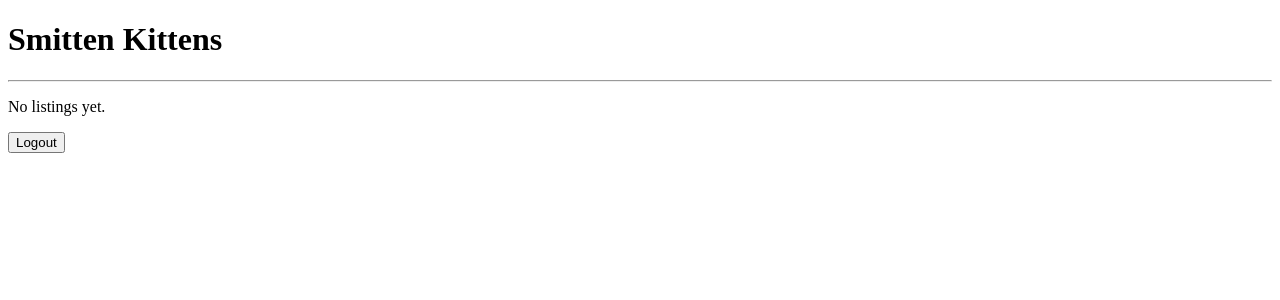
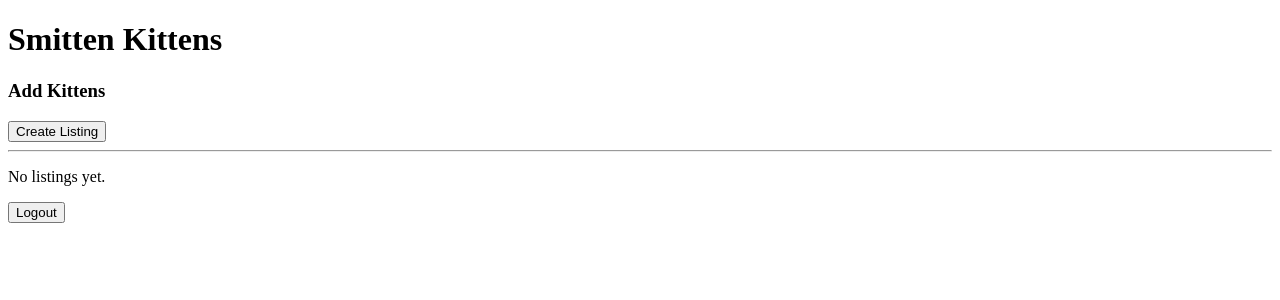
Before and after one commit to KTerew/SDEV_220_Final_Project_Smitten_Kittens, a Django app: page / in a window 1280 px wide. Shown: the part 26-326 px from the top of the page. Run offline with Django 5.2, Linux system fonts and the light colour scheme; data that the repository does not hold is empty.

```diff
--- /dev/null
+++ b/kittens/forms.py
@@ -0,0 +1,21 @@
+from django import forms
+from .models import Kitten, Listing
+
+class KittenForm(forms.ModelForm):
+    class Meta:
+        model = Kitten
+        fields = (
+            'name',
+            'description',
+            'available',
+            'photo',
+            'gender',
+            'spayed',
+            'zipcode'
+            )
+
+
+class ListingForm(forms.ModelForm):
+    class Meta:
+        model = Listing
+        fields = []
--- a/kittens/templates/kittens/home.html
+++ b/kittens/templates/kittens/home.html
@@ -21,6 +21,13 @@
 </nav>
 
 <h1>Smitten Kittens</h1>  <!--HOME PAGE-->
+
+<h3>Add Kittens</h3>
+<form method="post">
+    {% csrf_token %}
+    {{ form.as_p }}
+    <button type="submit">Create Listing</button>
+</form>
 
 <hr>
 
--- a/kittens/urls.py
+++ b/kittens/urls.py
@@ -3,6 +3,10 @@ from . import views
 
 urlpatterns = [
     path('', views.home, name='home'),  # Home page
-    path("kitten/<int:pk>/", views. kitten_detail,  # Detail page for individual kitten
+    path("kitten/<int:kitten_id>/", views. kitten_detail,  # Detail page for individual kitten
           name="kitten_detail"),  # <int:pk> captures the kitten's primary key from the URL
+    path("listing/<int:listing_id>/kittens/new/",
+          views.create_kitten, name="create_kitten"),
+      path("kitten/<int:kitten_id>/edit/", views.edit_kitten, name="edit_kitten",),
+      path("kitten/<int:kitten_id>/delete/",views.delete_kitten,name="delete_kitten"),
 ]
--- a/kittens/views.py
+++ b/kittens/views.py
@@ -1,17 +1,37 @@
-from django.shortcuts import render, get_object_or_404
+from django.shortcuts import render, get_object_or_404, redirect
 from .models import Listing, Kitten
+from .forms import KittenForm, ListingForm
 from .utils import zipcode_to_city
+# TEMP
+from django.contrib.auth import get_user_model
+
 
 
 
 def home(request):
     listings = Listing.objects.filter(kittens__isnull=False).distinct()  # Homepage only shows listings with kittens in them
+
+    if request.method == "POST":
+        form = ListingForm(request.POST)
+        if form.is_valid():
+            listing = form.save(commit=False)
+
+            # TEMP FIX (since login is not merged yet)
+            User = get_user_model()
+            listing.owner = User.objects.first()
+
+            listing.save()
+            return redirect("create_kitten", listing_id=listing.pk)
+    else:
+        form = ListingForm()
+
     return render(request, "kittens/home.html", {
-        "listings": listings}  # Pass listings from view to template for display
+        "listings": listings, # Pass listings from view to template for display
+        "form":form}
     )
 
-def kitten_detail(request, pk):
-    kitten = get_object_or_404(Kitten, pk=pk)  # Retrieve kitten with PrimaryKey only if it exists
+def kitten_detail(request, kitten_id):
+    kitten = get_object_or_404(Kitten, pk=kitten_id)  # Retrieve kitten with PrimaryKey only if it exists
 
         # Convert kitten's zipcode into city and state using pgeocode
     city, state = zipcode_to_city(kitten.zipcode)
@@ -22,3 +42,64 @@ def kitten_detail(request, pk):
         "city": city,
         "state": state}
     )
+
+
+def create_kitten(request, listing_id):
+    listing = get_object_or_404(Listing, pk=listing_id)
+    kittens = listing.kittens.all()
+
+    if request.method == "POST":
+        form = KittenForm(request.POST, request.FILES)
+        if form.is_valid():
+            kitten = form.save(commit=False)
+            kitten.listing = listing
+            kitten.save()
+            return redirect("create_kitten", listing_id=listing.pk)
+    else:
+        form = KittenForm()
+
+    return render(request, 'kittens/kitten_edit.html',
+                   {'form':form,
+                    'listing':listing,
+                    "kittens": kittens,}
+                    )
+
+def edit_kitten(request, kitten_id):
+    kitten = get_object_or_404(Kitten, pk=kitten_id)
+
+    if request.method == "POST":
+        form = KittenForm(request.POST, request.FILES, instance=kitten)
+
+        if form.is_valid():
+            form.save()
+            return redirect("create_kitten", listing_id=kitten.listing.pk)
+
+    else:
+        form = KittenForm(instance=kitten)
+
+    return render(
+        request,
+        "kittens/kitten_edit.html",
+        {
+            "form": form,
+            "kitten": kitten,
+            "listing": kitten.listing,
+            "kittens": kitten.listing.kittens.all(),
+        },
+    )
+
+
+def delete_kitten(request, kitten_id):
+    kitten = get_object_or_404(Kitten, pk=kitten_id)
+
+    if request.method == "POST":
+        listing_id = kitten.listing.id
+        kitten.delete()
+
+        return redirect("create_kitten", listing_id=listing_id)
+
+    return render(
+        request,
+        "kittens/delete_kitten.html",
+        {"kitten": kitten}
+    )
```
Also changed, not shown: kittens/templates/kittens/kitten_detail.html (+14 -0 lines), kittens/templates/kittens/kitten_edit.html (added, +26 -0 lines).
